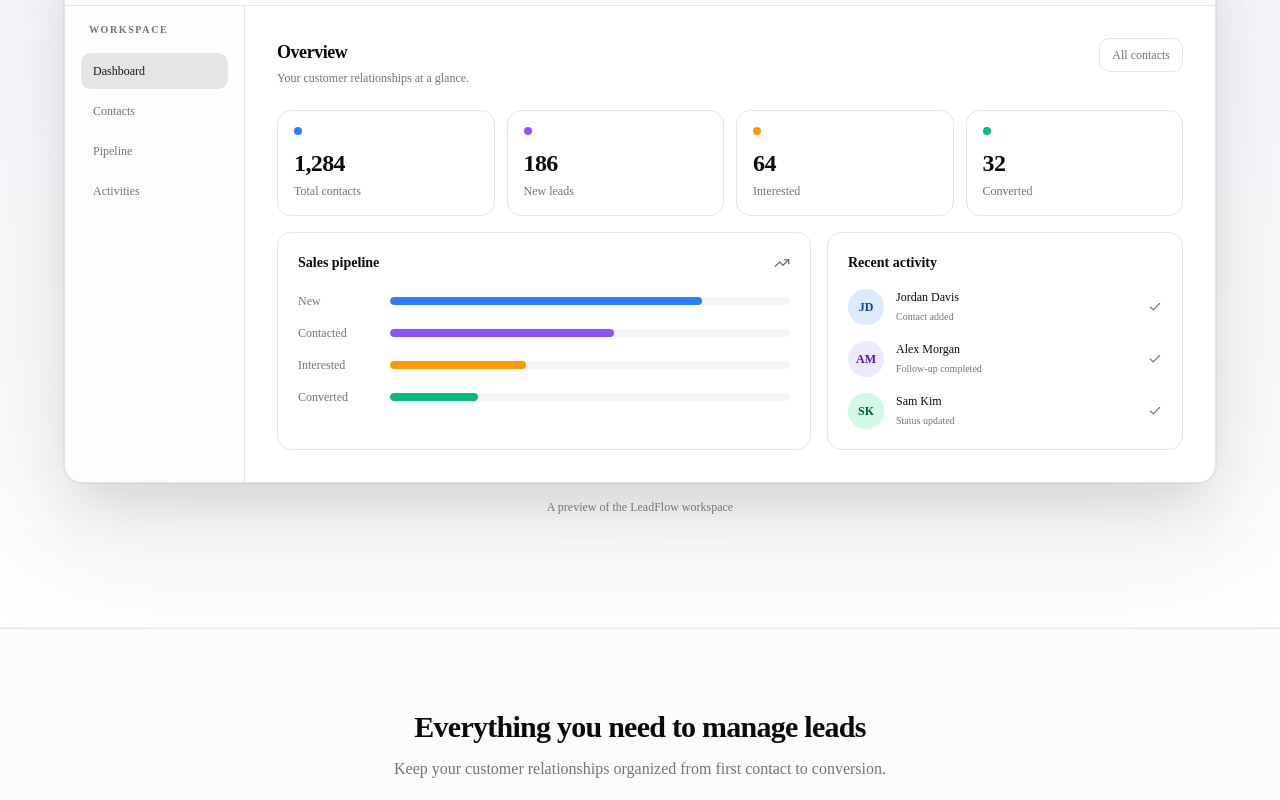
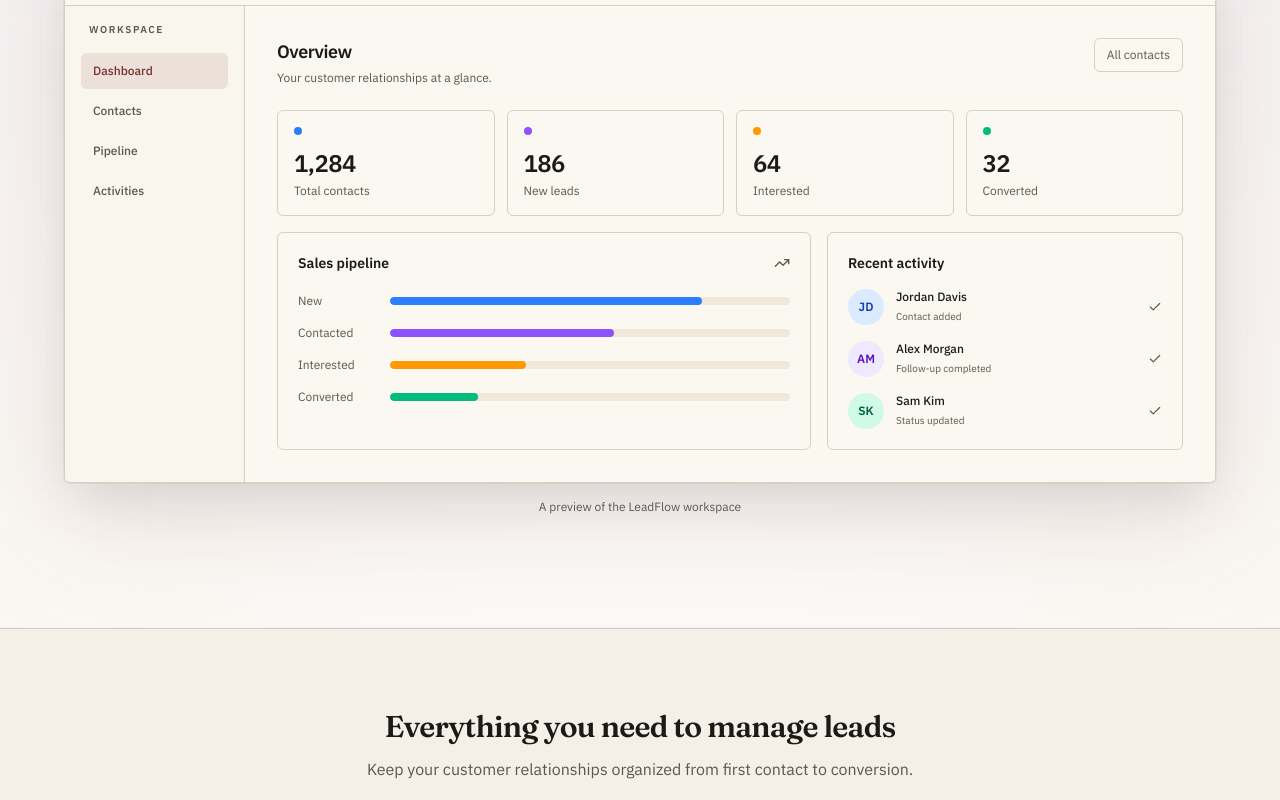
Before and after one commit to Mllkmoha/LeadFlow, a Next.js app: page / in a window 1280 px wide. Shown: the part 813-1613 px from the top of the page. Built offline with nearby package versions, Linux system fonts and the light colour scheme.

Commit message:
style: add LeadFlow ledger design tokens

```diff
--- a/src/app/globals.css
+++ b/src/app/globals.css
@@ -4,12 +4,102 @@
 
 @custom-variant dark (&:is(.dark *));
 
+/*
+ * LeadFlow — The Deal Ledger
+ * Design foundation: tokens and typography only.
+ * See DESIGN.md for the full specification.
+ *
+ * The ledger tokens below are the source of truth. The shadcn tokens further
+ * down are a compatibility layer so existing components keep working without
+ * being redesigned in this phase.
+ */
+
 @theme inline {
-  --color-background: var(--background);
-  --color-foreground: var(--foreground);
-  --font-sans: var(--font-geist-sans);
-  --font-mono: var(--font-geist-mono);
-  --font-heading: var(--font-sans);
+  /* Typography ------------------------------------------------------------ */
+  --font-sans: var(--font-plex-sans);
+  --font-heading: var(--font-fraunces);
+  --font-mono: var(--font-plex-mono);
+
+  /* Type scale (DESIGN.md §4.2) ------------------------------------------- */
+  --text-display-xl: 3.5rem;
+  --text-display-xl--line-height: 3.75rem;
+  --text-display-l: 2.5rem;
+  --text-display-l--line-height: 2.875rem;
+  --text-page-title: 2rem;
+  --text-page-title--line-height: 2.375rem;
+  --text-section-title: 1.375rem;
+  --text-section-title--line-height: 1.75rem;
+  --text-panel-title: 1.0625rem;
+  --text-panel-title--line-height: 1.5rem;
+  --text-body: 1rem;
+  --text-body--line-height: 1.625rem;
+  --text-body-small: 0.875rem;
+  --text-body-small--line-height: 1.375rem;
+  --text-label: 0.8125rem;
+  --text-label--line-height: 1.125rem;
+  --text-caption: 0.75rem;
+  --text-caption--line-height: 1.125rem;
+  --text-data-l: 1.75rem;
+  --text-data-l--line-height: 2rem;
+  --text-data-m: 1rem;
+  --text-data-m--line-height: 1.375rem;
+  --text-data-s: 0.8125rem;
+  --text-data-s--line-height: 1.125rem;
+  --text-stamp: 0.6875rem;
+  --text-stamp--line-height: 0.75rem;
+
+  /* Ledger surfaces and ink ---------------------------------------------- */
+  --color-paper: var(--paper);
+  --color-paper-raised: var(--paper-raised);
+  --color-paper-sunken: var(--paper-sunken);
+  --color-ink: var(--ink);
+  --color-ink-muted: var(--ink-muted);
+  --color-ink-subtle: var(--ink-subtle);
+  --color-rule: var(--rule);
+  --color-rule-strong: var(--rule-strong);
+
+  /* Brand accent --------------------------------------------------------- */
+  --color-brand: var(--accent);
+  --color-brand-hover: var(--accent-hover);
+  --color-brand-contrast: var(--accent-contrast);
+  --color-brand-solid: var(--accent-solid);
+  --color-brass: var(--brass);
+
+  /* Semantic state ------------------------------------------------------- */
+  --color-success: var(--success);
+  --color-success-tint: var(--success-tint);
+  --color-warning: var(--warning);
+  --color-warning-tint: var(--warning-tint);
+  --color-danger: var(--danger);
+  --color-danger-tint: var(--danger-tint);
+  --color-danger-solid: var(--danger-solid);
+  --color-focus: var(--focus);
+  --color-selection: var(--selection);
+
+  /* Pipeline stages ------------------------------------------------------ */
+  --color-stage-new: var(--stage-new);
+  --color-stage-new-tint: var(--stage-new-tint);
+  --color-stage-contacted: var(--stage-contacted);
+  --color-stage-contacted-tint: var(--stage-contacted-tint);
+  --color-stage-interested: var(--stage-interested);
+  --color-stage-interested-tint: var(--stage-interested-tint);
+  --color-stage-converted: var(--stage-converted);
+  --color-stage-converted-tint: var(--stage-converted-tint);
+
+  /* Radius (DESIGN.md §5.3) ---------------------------------------------- */
+  --radius-sm: 2px;
+  --radius-md: 4px;
+  --radius-lg: 6px;
+  --radius-xl: 6px;
+  --radius-2xl: 6px;
+  --radius-3xl: 6px;
+  --radius-4xl: 6px;
+
+  /* Elevation (DESIGN.md §5.4) ------------------------------------------- */
+  --shadow-overlay: var(--elevation-overlay);
+  --shadow-drag: var(--elevation-drag);
+
+  /* shadcn compatibility layer ------------------------------------------- */
   --color-sidebar-ring: var(--sidebar-ring);
   --color-sidebar-border: var(--sidebar-border);
   --color-sidebar-accent-foreground: var(--sidebar-accent-foreground);
@@ -39,82 +129,170 @@
   --color-popover: var(--popover);
   --color-card-foreground: var(--card-foreground);
   --color-card: var(--card);
-  --radius-sm: calc(var(--radius) * 0.6);
-  --radius-md: calc(var(--radius) * 0.8);
-  --radius-lg: var(--radius);
-  --radius-xl: calc(var(--radius) * 1.4);
-  --radius-2xl: calc(var(--radius) * 1.8);
-  --radius-3xl: calc(var(--radius) * 2.2);
-  --radius-4xl: calc(var(--radius) * 2.6);
+  --color-background: var(--background);
+  --color-foreground: var(--foreground);
 }
 
+/* Light theme — paper and ink (DESIGN.md §3.2) ---------------------------- */
 :root {
-  --background: oklch(1 0 0);
-  --foreground: oklch(0.145 0 0);
-  --card: oklch(1 0 0);
-  --card-foreground: oklch(0.145 0 0);
-  --popover: oklch(1 0 0);
-  --popover-foreground: oklch(0.145 0 0);
-  --primary: oklch(0.205 0 0);
-  --primary-foreground: oklch(0.985 0 0);
-  --secondary: oklch(0.97 0 0);
-  --secondary-foreground: oklch(0.205 0 0);
-  --muted: oklch(0.97 0 0);
-  --muted-foreground: oklch(0.556 0 0);
-  --accent: oklch(0.97 0 0);
-  --accent-foreground: oklch(0.205 0 0);
-  --destructive: oklch(0.577 0.245 27.325);
-  --border: oklch(0.922 0 0);
-  --input: oklch(0.922 0 0);
-  --ring: oklch(0.708 0 0);
-  --chart-1: oklch(0.87 0 0);
-  --chart-2: oklch(0.556 0 0);
-  --chart-3: oklch(0.439 0 0);
-  --chart-4: oklch(0.371 0 0);
-  --chart-5: oklch(0.269 0 0);
-  --radius: 0.625rem;
-  --sidebar: oklch(0.985 0 0);
-  --sidebar-foreground: oklch(0.145 0 0);
-  --sidebar-primary: oklch(0.205 0 0);
-  --sidebar-primary-foreground: oklch(0.985 0 0);
-  --sidebar-accent: oklch(0.97 0 0);
-  --sidebar-accent-foreground: oklch(0.205 0 0);
-  --sidebar-border: oklch(0.922 0 0);
-  --sidebar-ring: oklch(0.708 0 0);
+  color-scheme: light;
+
+  /* Ledger tokens */
+  --paper: #f7f3ea;
+  --paper-raised: #fbf8f1;
+  --paper-sunken: #efe9dc;
+  --ink: #1b1a17;
+  --ink-muted: #5c574e;
+  --ink-subtle: #6e685c;
+  --rule: #d8d0bf;
+  --rule-strong: #b9af9a;
+  --accent: #7a2e2e;
+  --accent-hover: #632323;
+  --accent-contrast: #fff9ef;
+  --accent-solid: #7a2e2e;
+  --brass: #b08d57;
+  --success: #2f5d50;
+  --success-tint: #e3ede7;
+  --warning: #7a4e0e;
+  --warning-tint: #f6e8c8;
+  --danger: #a3231f;
+  --danger-tint: #f7e0dc;
+  --danger-solid: #a3231f;
+  --focus: #2f4a5a;
+  --selection: #e8d9b8;
+
+  /* Pipeline stages */
+  --stage-new: #3e5c6b;
+  --stage-new-tint: #e8eef0;
+  --stage-contacted: #7a6226;
+  --stage-contacted-tint: #f0e9d8;
+  --stage-interested: #9a4e22;
+  --stage-interested-tint: #f3e3d8;
+  --stage-converted: #2f5d50;
+  --stage-converted-tint: #e3ede7;
+
+  /* Focus ring geometry */
+  --focus-ring-width: 2px;
+  --focus-ring-offset: 2px;
+
+  /* Elevation */
+  --elevation-overlay: 0 8px 24px rgb(27 26 23 / 0.12);
+  --elevation-drag: 0 12px 28px rgb(27 26 23 / 0.16);
+
+  /* shadcn compatibility */
+  --background: var(--paper);
+  --foreground: var(--ink);
+  --card: var(--paper-raised);
+  --card-foreground: var(--ink);
+  --popover: var(--paper-raised);
+  --popover-foreground: var(--ink);
+  --primary: var(--accent);
+  --primary-foreground: var(--accent-contrast);
+  --secondary: var(--paper-sunken);
+  --secondary-foreground: var(--ink);
+  --muted: var(--paper-sunken);
+  --muted-foreground: var(--ink-muted);
+  --accent-foreground: var(--accent-contrast);
+  --destructive: var(--danger);
+  --border: var(--rule);
+  --input: var(--rule-strong);
+  --ring: var(--focus);
+  --chart-1: var(--stage-new);
+  --chart-2: var(--stage-contacted);
+  --chart-3: var(--stage-interested);
+  --chart-4: var(--stage-converted);
+  --chart-5: var(--brass);
+  --radius: 4px;
+  --sidebar: var(--paper-raised);
+  --sidebar-foreground: var(--ink);
+  --sidebar-primary: var(--accent);
+  --sidebar-primary-foreground: var(--accent-contrast);
+  --sidebar-accent: var(--paper-sunken);
+  --sidebar-accent-foreground: var(--ink);
+  --sidebar-border: var(--rule);
+  --sidebar-ring: var(--focus);
 }
 
+/* Dark theme — warm charcoal (DESIGN.md §3.3) ---------------------------- */
 .dark {
-  --background: oklch(0.145 0 0);
-  --foreground: oklch(0.985 0 0);
-  --card: oklch(0.205 0 0);
-  --card-foreground: oklch(0.985 0 0);
-  --popover: oklch(0.205 0 0);
-  --popover-foreground: oklch(0.985 0 0);
-  --primary: oklch(0.922 0 0);
-  --primary-foreground: oklch(0.205 0 0);
-  --secondary: oklch(0.269 0 0);
-  --secondary-foreground: oklch(0.985 0 0);
-  --muted: oklch(0.269 0 0);
-  --muted-foreground: oklch(0.708 0 0);
-  --accent: oklch(0.269 0 0);
-  --accent-foreground: oklch(0.985 0 0);
-  --destructive: oklch(0.704 0.191 22.216);
-  --border: oklch(1 0 0 / 10%);
-  --input: oklch(1 0 0 / 15%);
-  --ring: oklch(0.556 0 0);
-  --chart-1: oklch(0.87 0 0);
-  --chart-2: oklch(0.556 0 0);
-  --chart-3: oklch(0.439 0 0);
-  --chart-4: oklch(0.371 0 0);
-  --chart-5: oklch(0.269 0 0);
-  --sidebar: oklch(0.205 0 0);
-  --sidebar-foreground: oklch(0.985 0 0);
-  --sidebar-primary: oklch(0.488 0.243 264.376);
-  --sidebar-primary-foreground: oklch(0.985 0 0);
-  --sidebar-accent: oklch(0.269 0 0);
-  --sidebar-accent-foreground: oklch(0.985 0 0);
-  --sidebar-border: oklch(1 0 0 / 10%);
-  --sidebar-ring: oklch(0.556 0 0);
+  color-scheme: dark;
+
+  /* Ledger tokens */
+  --paper: #171614;
+  --paper-raised: #1f1d1a;
+  --paper-sunken: #121110;
+  --ink: #f2ede3;
+  --ink-muted: #b7afa1;
+  --ink-subtle: #948b7d;
+  --rule: #3a352e;
+  --rule-strong: #554e43;
+  --accent: #d08a7e;
+  --accent-hover: #e09a8e;
+  --accent-contrast: #fff6ec;
+  --accent-solid: #8e3a36;
+  --brass: #c9a86f;
+  --success: #7fbfaa;
+  --success-tint: #172722;
+  --warning: #e0b15e;
+  --warning-tint: #2e2410;
+  --danger: #e58a80;
+  --danger-tint: #301b19;
+  --danger-solid: #8e2a26;
+  --focus: #9ec5d6;
+  --selection: #3a2f22;
+
+  /* Pipeline stages */
+  --stage-new: #8fb3c2;
+  --stage-new-tint: #1e2a30;
+  --stage-contacted: #d4b878;
+  --stage-contacted-tint: #2c2718;
+  --stage-interested: #e09a6a;
+  --stage-interested-tint: #2e2118;
+  --stage-converted: #7fbfaa;
+  --stage-converted-tint: #172722;
+
+  /* Elevation */
+  --elevation-overlay: 0 8px 24px rgb(0 0 0 / 0.45);
+  --elevation-drag: 0 12px 28px rgb(0 0 0 / 0.55);
+
+  /*
+   * Compatibility note: a single --primary token cannot serve both
+   * bg-primary (needs --accent-solid) and text-primary (needs --accent).
+   * Phase 1 uses the readable accent and dark paper for foreground so both
+   * existing usages remain accessible. The component phase should use
+   * --accent-solid / --accent for solid buttons and text respectively.
+   */
+  --background: var(--paper);
+  --foreground: var(--ink);
+  --card: var(--paper-raised);
+  --card-foreground: var(--ink);
+  --popover: var(--paper-raised);
+  --popover-foreground: var(--ink);
+  --primary: var(--accent);
+  --primary-foreground: var(--paper);
+  --secondary: var(--paper-sunken);
+  --secondary-foreground: var(--ink);
+  --muted: var(--paper-sunken);
+  --muted-foreground: var(--ink-muted);
+  --accent-foreground: var(--paper);
+  --destructive: var(--danger);
+  --border: var(--rule);
+  --input: var(--rule-strong);
+  --ring: var(--focus);
+  --chart-1: var(--stage-new);
+  --chart-2: var(--stage-contacted);
+  --chart-3: var(--stage-interested);
+  --chart-4: var(--stage-converted);
+  --chart-5: var(--brass);
+  --radius: 4px;
+  --sidebar: var(--paper-raised);
+  --sidebar-foreground: var(--ink);
+  --sidebar-primary: var(--accent);
+  --sidebar-primary-foreground: var(--paper);
+  --sidebar-accent: var(--paper-sunken);
+  --sidebar-accent-foreground: var(--ink);
+  --sidebar-border: var(--rule);
+  --sidebar-ring: var(--focus);
 }
 
 @layer base {
@@ -126,6 +304,22 @@
   }
   html {
     @apply font-sans;
+  }
+
+  /* Editorial headings. Body and UI text stay in IBM Plex Sans. */
+  h1,
+  h2 {
+    font-family: var(--font-heading);
+    font-weight: 500;
+  }
+
+  /* Tabular figures wherever the mono role is used. */
+  .font-mono,
+  code,
+  kbd,
+  samp,
+  pre {
+    font-variant-numeric: tabular-nums;
   }
 }
 
@@ -159,13 +353,23 @@ html {
 
 /* Nicer keyboard focus, only for keyboard users */
 :focus-visible {
-  outline: 2px solid var(--ring);
-  outline-offset: 2px;
+  outline: var(--focus-ring-width) solid var(--focus);
+  outline-offset: var(--focus-ring-offset);
 }
 
-/* Subtle text selection */
+/* Text selection uses the ledger's aged-paper tint */
 ::selection {
-  background: color-mix(in oklab, var(--primary) 25%, transparent);
+  background: var(--selection);
+}
+
+/*
+ * Phase 1 bridge: the existing destructive confirmation button pairs
+ * bg-destructive with text-white. On the dark theme's light danger colour,
+ * white would fail contrast. Use paper ink until the component phase adopts
+ * --danger-solid with --danger-solid-foreground.
+ */
+.dark .bg-destructive.text-white {
+  color: var(--paper);
 }
 
 /* Respect users who prefer less motion (covers all animations) */
```
